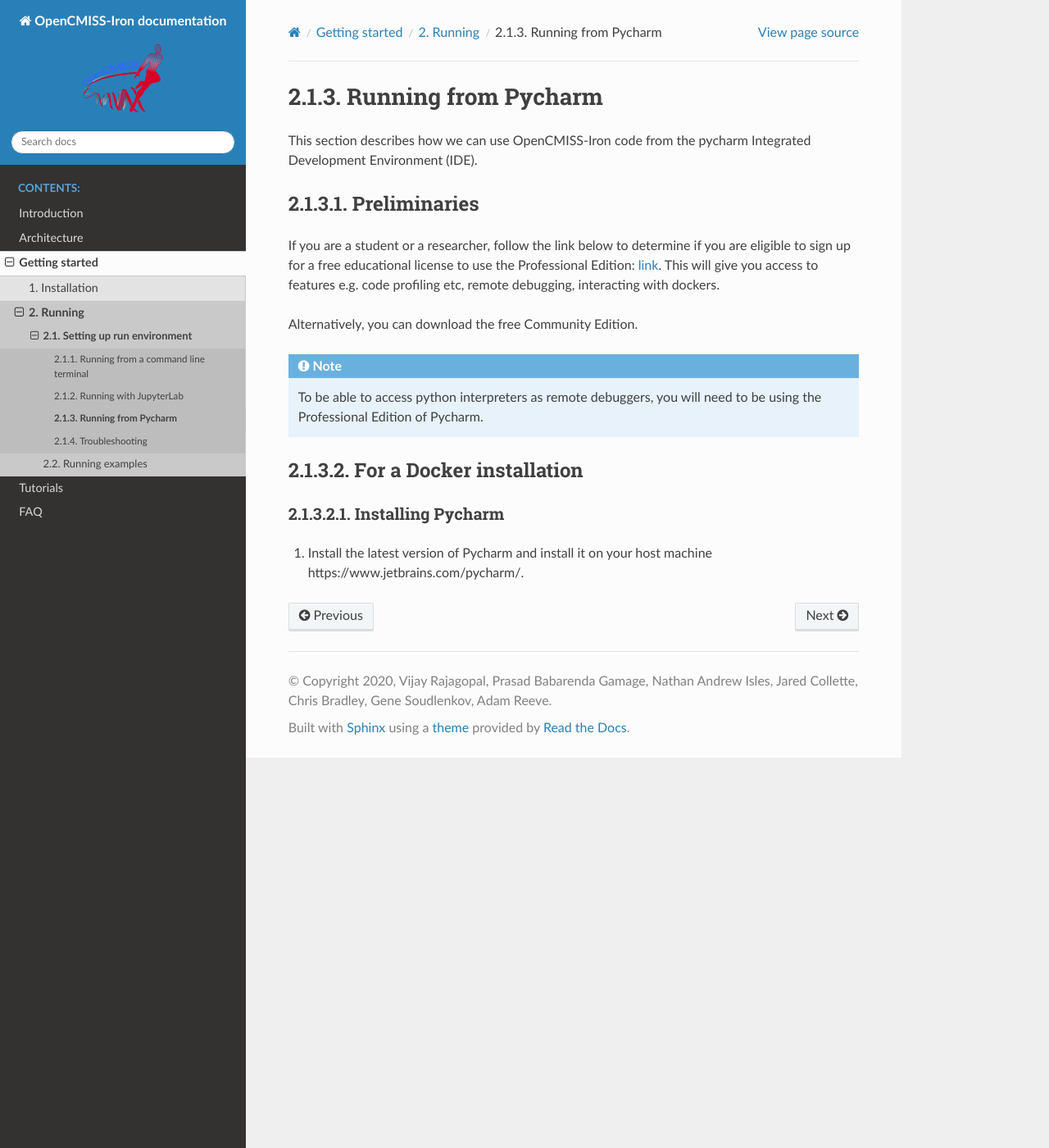
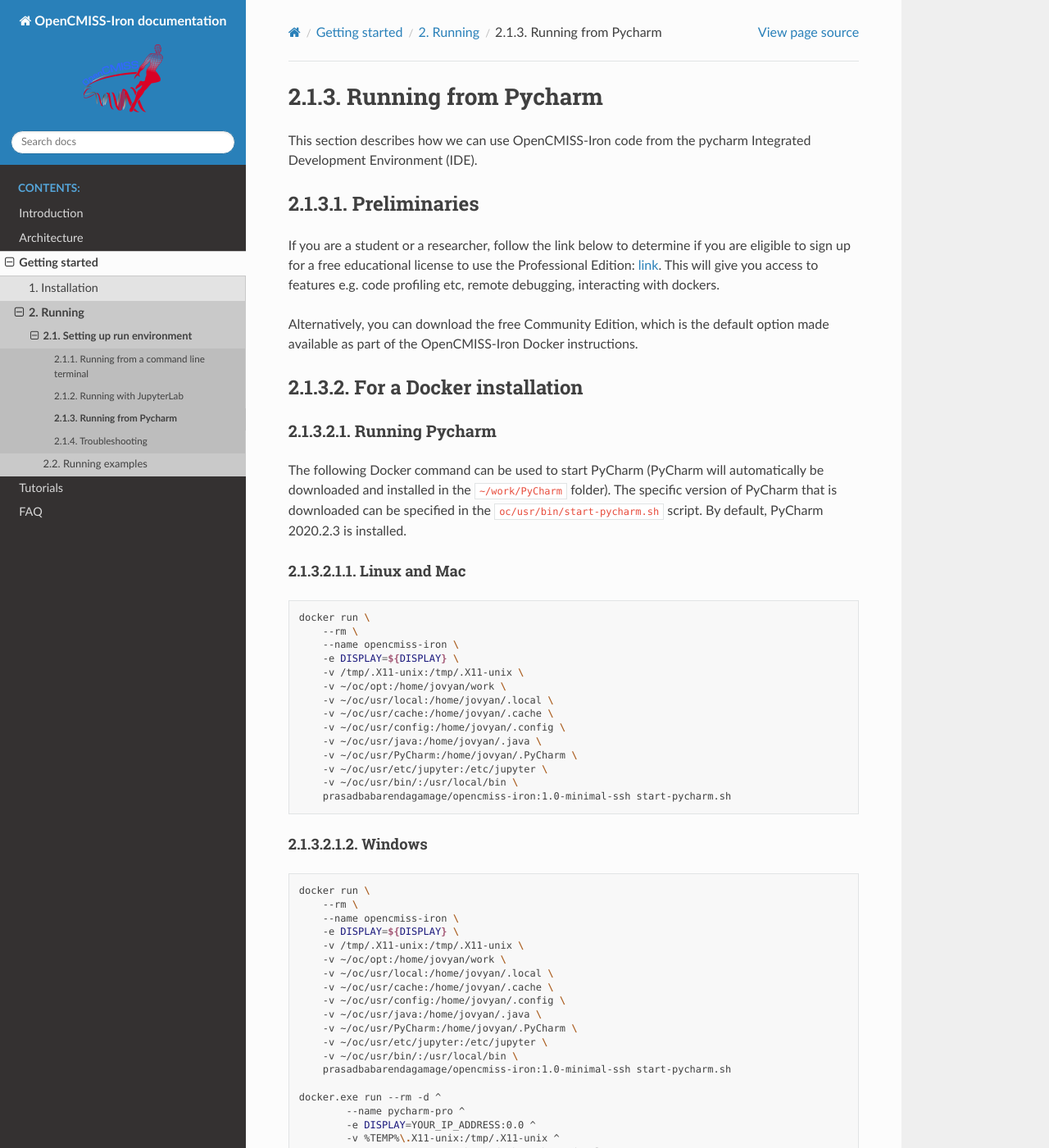
Before and after one commit to OpenCMISS-Examples/OpenCMISS-Iron-tutorials, a Sphinx documentation site: the page built from docs/source/getting_started/running/pycharm.md, in a window 1280 px wide and 1400 px high. Shown: the whole window at 82% size. Built offline with Sphinx 7.4.7 and the Read the Docs theme 2.0.0, drawn with Linux system fonts in a browser that asks for light colours; pages that are not in the unit, such as notebooks, are missing from menus; some of the changed text lies outside the part shown.

Commit message:
Updating PyCharm documentation

````diff
--- a/docs/source/getting_started/running/pycharm.md
+++ b/docs/source/getting_started/running/pycharm.md
@@ -7,13 +7,60 @@
 If you are a student or a researcher, follow the link below to determine if you are eligible to sign up for a free educational license to use the Professional Edition:
     [link](https://www.jetbrains.com/community/education/#students). This will give you access to features e.g. code profiling etc, remote debugging, interacting with dockers.
 
-Alternatively, you can download the free Community Edition.
+Alternatively, you can download the free Community Edition, which is the default option made available as part of the OpenCMISS-Iron Docker instructions.
 
-``` Note:: To be able to access python interpreters as remote debuggers, you will need to be using the Professional Edition of Pycharm.
+## For a Docker installation
+
+### Running Pycharm
+The following Docker command can be used to start PyCharm (PyCharm will automatically be downloaded and installed in the `~/work/PyCharm` folder). The specific version of PyCharm that is downloaded can be specified in the `oc/usr/bin/start-pycharm.sh` script. By default, PyCharm 2020.2.3 is installed.
+
+#### Linux and Mac
+```bash
+docker run \
+    --rm \
+    --name opencmiss-iron \
+    -e DISPLAY=${DISPLAY} \
+    -v /tmp/.X11-unix:/tmp/.X11-unix \
+    -v ~/oc/opt:/home/jovyan/work \
+    -v ~/oc/usr/local:/home/jovyan/.local \
+    -v ~/oc/usr/cache:/home/jovyan/.cache \
+    -v ~/oc/usr/config:/home/jovyan/.config \
+    -v ~/oc/usr/java:/home/jovyan/.java \
+    -v ~/oc/usr/PyCharm:/home/jovyan/.PyCharm \
+    -v ~/oc/usr/etc/jupyter:/etc/jupyter \
+    -v ~/oc/usr/bin/:/usr/local/bin \
+    prasadbabarendagamage/opencmiss-iron:1.0-minimal-ssh start-pycharm.sh
 ```
 
-## For a Docker installation
-### Installing Pycharm
+#### Windows
+```bash
+docker run \
+    --rm \
+    --name opencmiss-iron \
+    -e DISPLAY=${DISPLAY} \
+    -v /tmp/.X11-unix:/tmp/.X11-unix \
+    -v ~/oc/opt:/home/jovyan/work \
+    -v ~/oc/usr/local:/home/jovyan/.local \
+    -v ~/oc/usr/cache:/home/jovyan/.cache \
+    -v ~/oc/usr/config:/home/jovyan/.config \
+    -v ~/oc/usr/java:/home/jovyan/.java \
+    -v ~/oc/usr/PyCharm:/home/jovyan/.PyCharm \
+    -v ~/oc/usr/etc/jupyter:/etc/jupyter \
+    -v ~/oc/usr/bin/:/usr/local/bin \
+    prasadbabarendagamage/opencmiss-iron:1.0-minimal-ssh start-pycharm.sh
 
-1. Install the latest version of Pycharm and install it on your host machine
-https://www.jetbrains.com/pycharm/.
+docker.exe run --rm -d ^
+        --name pycharm-pro ^
+        -e DISPLAY=YOUR_IP_ADDRESS:0.0 ^
+        -v %TEMP%\.X11-unix:/tmp/.X11-unix ^
+        -v %USERPROFILE%\pycharm-docker:/home/developer ^
+        -v %USERPROFILE%\pycharm-docker\python2.7:/usr/local/lib/python2.7 ^
+        -v %USERPROFILE%\pycharm-docker\python3.7:/usr/local/lib/python3.7 ^
+        rycus86/pycharm-pro:latest
+
+```
+
+#### Configuring PyCharm
+On the first run, you will need to configuring your python environment.
+
+Since the setting are mapped to a drive on your host machine, you will not need to repeat this setup next time you run the OpenCMISS-Iron Docker.
````
Also changed, not shown: docs/source/getting_started/installation/docker.md (+11 -1 lines), 1 other file.
